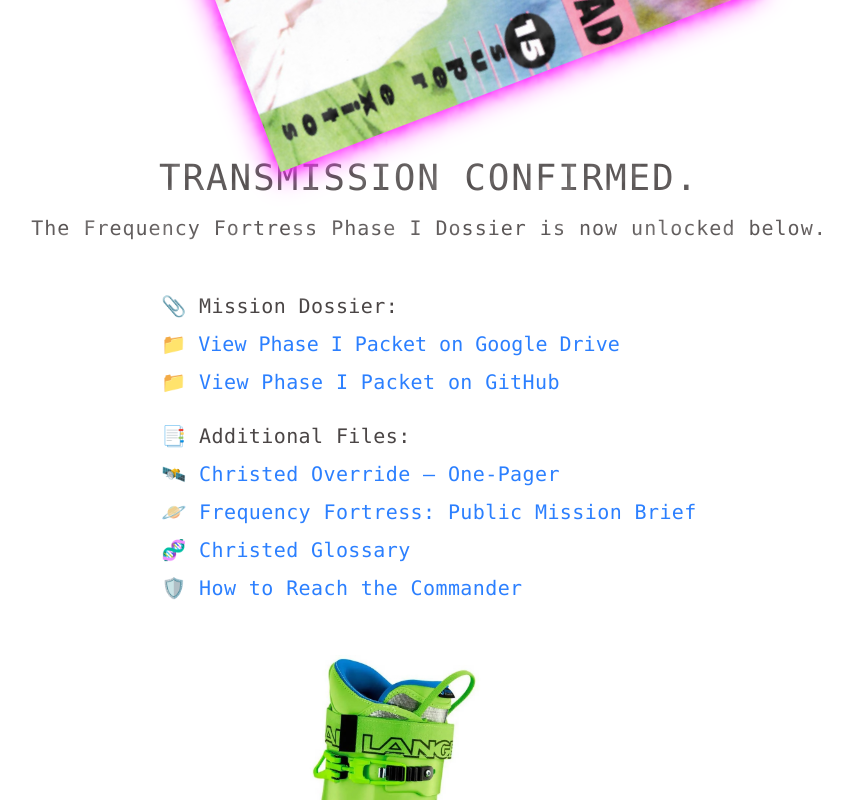
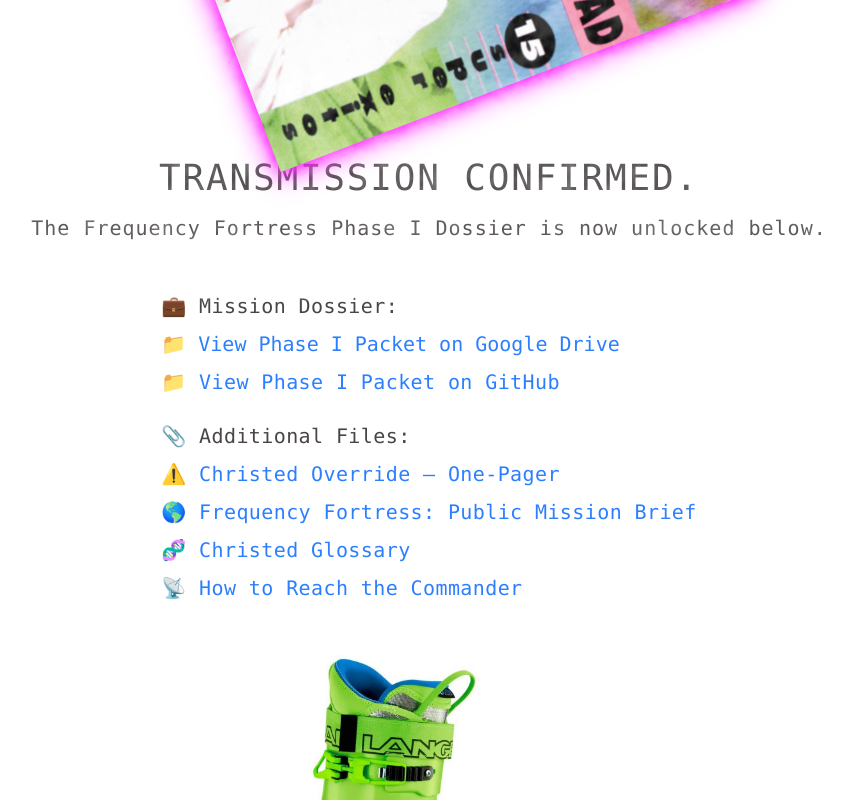
Before and after one commit to sealteam69/frequencyfortress, a Next.js app: page /dossier in a window 1280 px wide. Shown: the part 501-1301 px from the top of the page, without its empty margins (211-1063 px from the left). Built offline with nearby package versions, Linux system fonts and the light colour scheme; a web font is replaced by a local one.

Commit message:
changing emojis, looks nicer

```diff
--- a/src/app/dossier/page.js
+++ b/src/app/dossier/page.js
@@ -129,7 +129,7 @@ export default function DossierPage() {
           max-w-full sm:max-w-[600px] md:max-w-[720px]
         ">
           <li className="text-[#4A4545] text-[14px] sm:text-[18px] md:text-[20px] pt-2">
-            📎 Mission Dossier:
+            💼 Mission Dossier:
           </li>
 
           <li>
@@ -160,7 +160,7 @@ export default function DossierPage() {
           </li>
 
           <li className="text-[#4A4545] text-[14px] sm:text-[18px] md:text-[20px] pt-4">
-            📑 Additional Files:
+            📎 Additional Files:
           </li>
 
           <li>
@@ -170,7 +170,7 @@ export default function DossierPage() {
               target="_blank"
               rel="noopener noreferrer"
             >
-              🛰️ Christed Override – One-Pager
+              ⚠️ Christed Override – One-Pager
             </a>
           </li>
 
@@ -181,7 +181,7 @@ export default function DossierPage() {
               target="_blank"
               rel="noopener noreferrer"
             >
-              🪐 Frequency Fortress: Public Mission Brief
+              🌎 Frequency Fortress: Public Mission Brief
             </a>
           </li>
 
@@ -203,7 +203,7 @@ export default function DossierPage() {
               target="_blank"
               rel="noopener noreferrer"
             >
-              🛡️ How to Reach the Commander
+              📡 How to Reach the Commander
             </a>
           </li>
         </ul>
```
